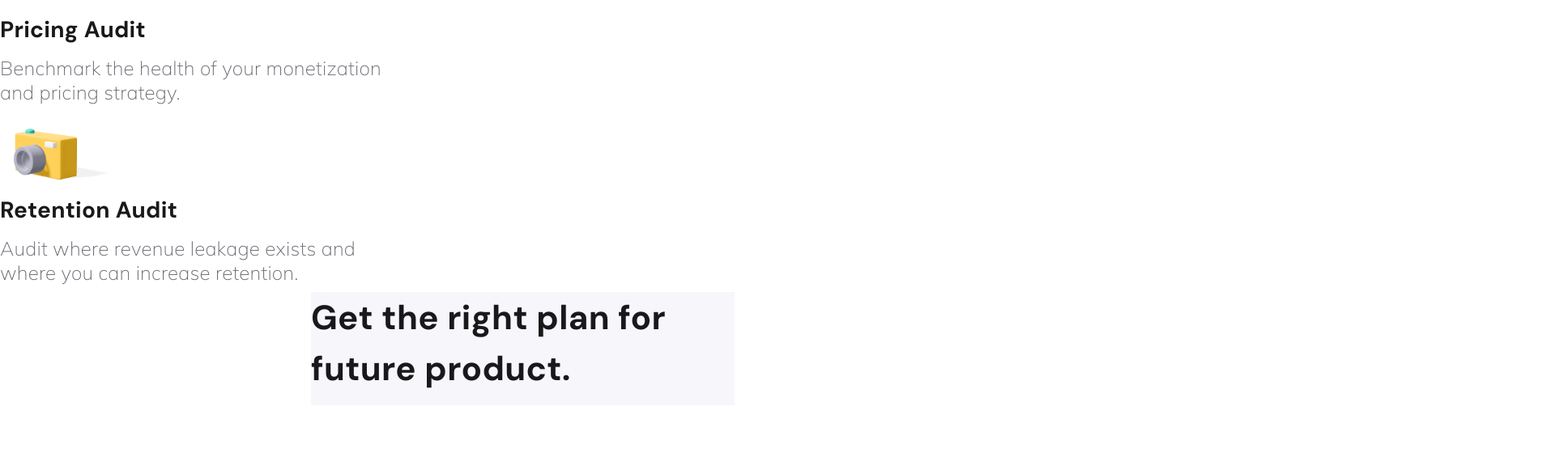
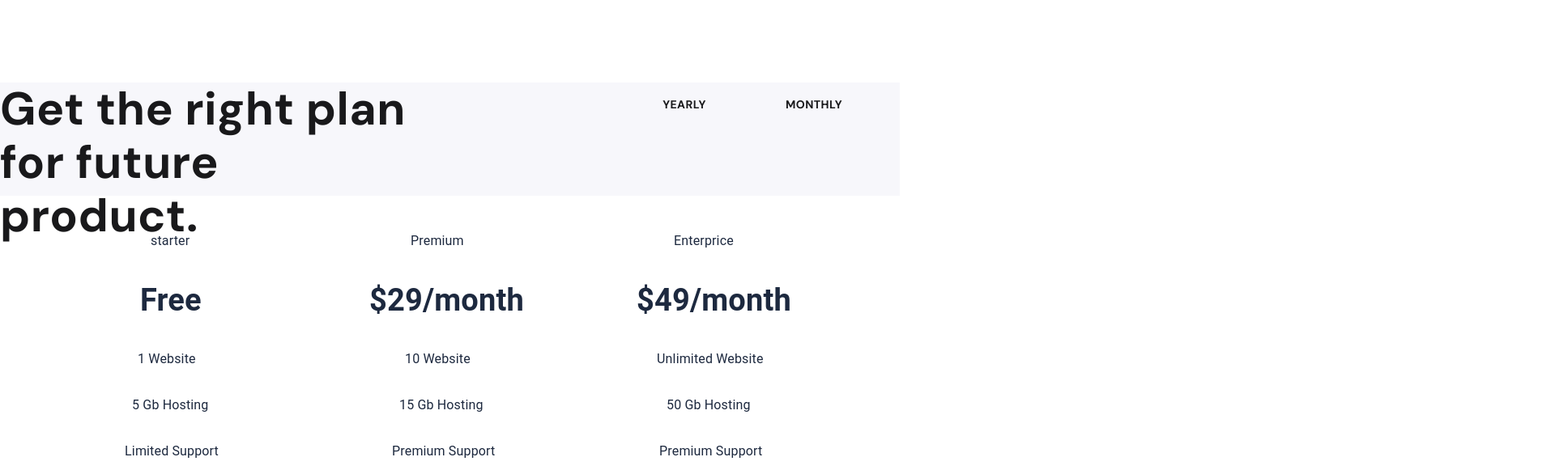
Before and after one commit to Mamoor000khan/Logoipsum-react-app, a React (Create React App) app: page / in a window 1280 px wide. Shown: the part 2830-3416 px from the top of the page at 81% size, 1920 px wide, since content can reach past the window. Built offline with nearby package versions, Linux system fonts and the light colour scheme.

Commit message:
fixes changes

```diff
--- a/src/components/Nav/navLinks.js
+++ b/src/components/Nav/navLinks.js
@@ -9,11 +9,13 @@ const useStyles = makeStyles((theme) => {
             '&:hover': {
                 textDecoration: 'none',
                 borderBottom: '2px solid #5454D4',
-                fontWeight: 'bold',
+                // fontWeight: 'bold',
                 color: '#19191B'
             }
         },
         navLinks: {
+            // width:'61px',
+            // height:'20px',
             marginRight: '208px',
         },
 
--- a/src/components/Nav/navbar.js
+++ b/src/components/Nav/navbar.js
@@ -17,27 +17,7 @@ const useStyles = makeStyles((theme) => ({
          marginBottom:'135px',
         },
 
-  link: {
-          fontSize: '17px',
-          textTransform: 'none',
-          color: '#696871',
-          margin: 'auto',
-          marginTop:'17px',
-
-       '&:hover': {
-                borderBottom: '2px solid #5454D4',
-                color: 'black',
-                lineHeight: 'inherit',
-                textDecoration: 'none',
-                fontWeight: 'bold',
-
-            },
-        },
-  navLinks: {
-            marginTop: '19px',
-        },
-
-  logo: {
+logo: {
           width:'221px',
           height:'39.22px',
           margin:'auto',
--- a/src/components/package/package.js
+++ b/src/components/package/package.js
@@ -10,20 +10,25 @@ import Cam from '../../assets/img/cam.png';
 
 
 const useStyles = makeStyles((theme) => ({
-    Package:{
+  package:{
+    width:'100%',
+    height:'350px',
+    textAlign:'start',
+    marginTop:'60px',
+  },
+
+  packageContainer:{
       display:'flex',
       justifyContent:'centre',
       textAlign:'centre',
-      width:'1026px',
-      height:'2300px',
-    },
+  },
 
-    img:{
+  img:{
       width:'151px',
       height:'97px',
     },
 
-    heading:{
+  heading:{
       width:'500px',
       height:'53px',
       color:'#19191B',
@@ -53,6 +58,7 @@ export default function Package() {
 
       return (
         <section className={classes.package}>
+          <div className={classes.packageContainer}>
             {/* CARD */}
           <Grid  >
               <img alt='' src={Card} className={classes.img}/>
@@ -86,6 +92,7 @@ export default function Package() {
                   retention.
               </Typography>
             </Grid>
+            </div>
       </section>
     );
 
--- a/src/components/pricing/pricing.js
+++ b/src/components/pricing/pricing.js
@@ -2,44 +2,23 @@ import React from 'react';
 
 import { makeStyles } from '@material-ui/core/styles';
 import Button from '@material-ui/core/Button';
-import Grid from '@material-ui/core/Grid';
-
 import PricingPack from './pricingpack';
 import { Typography } from '@material-ui/core';
 
 const useStyles = makeStyles((theme) => ({
-//  container: {
-//     maxWidth:'1090px',
-//     margin:'auto',
-//     display:'flex',
-//     /* flex-direction: column; */
-//     alignItems:'space-between',
-//     // marginTop:'160px'
-//  },
-//  heading: {
-//     width:'383px',
-//     marginLeft:'42px',
-//     height:'50px',
-//     marginBottom:'120px',
-//     fontSize:'42px',
-//     fontWeight:'500px',
-//     lineHeight:'50px',
-//     // position:'fixed'
-//     //  marginBottom: '120px',
-//  },
+
+pricing:{
+  width:'1111px',
+  height:'695px',
+},
 
 subscribeContainer: {
-  width:'2658px',
-  height:'695px',
-  // padding:'58.5px 70px','
-  display:'flex',
-  justifyContent:'space-between',
-  // alignItems:'center',
-  position:'absolute',
-  // bottom:'452px',
-  left:'30%',
-  // transform: translateX(-50%);
-},
+  width:'1111px',
+  height:'140px',
+   display:'flex',
+   justifyContent:'space-between',
+   backgroundColor:'#F7F7FB',
+  },
 
 textContainer: {
   width:'523px',
@@ -48,7 +27,8 @@ textContainer: {
   textAlign:'start',
   fontFamily:'Dm sans',
   fontWeight:700,
-  fontSize:'42px',
+  fontSize:'57px',
+  lineHeight:'66px',
   backgroundColor:'#F7F7FB',
 },
 switch:{
@@ -75,7 +55,7 @@ btn: {
 function Pricing () {
    const classes = useStyles();
     return (
-
+      <section className={classes.pricing}>
         <div className={classes.subscribeContainer} >
           <Typography className={classes.textContainer}>Get the right plan for future product.</Typography>
 
@@ -90,65 +70,15 @@ function Pricing () {
             monthly
           </Button>
 
-        {/* <div>
+
+      </div>
+      </div>
+      <div>
             <PricingPack/>
 
-      </div> */}
       </div>
-      </div>
+      </section>
     );
   };
 
  export default Pricing;
-
-
-// import React from 'react';
-// import { makeStyles } from '@material-ui/core/styles';
-
-// import Grid from '@material-ui/core/Grid';
-// import { Typography } from '@material-ui/core';
-
-// import Button from '@material-ui/core/Button';
-
-// const useStyles = makeStyles((theme) => ({
-//   root: {
-//     width: '1111px',
-
-//     marginTop: '200px'
-//   },
-//   btn: {
-//     '&:hover':{
-//       backgroundColor:'#5454D4',
-
-//     },
-//   },
-
-// }));
-
-// export default function Pricing() {
-//   const classes = useStyles();
-
-//   return (
-//     <div className={classes.root}>
-//       <Grid container spacing={1}>
-
-//         <Grid >
-//           <Typography>Get the right plan for future product.</Typography>
-//         </Grid>
-
-//         <Grid className={classes.btn} style={{ borderRadius: '15px 0px 0px 15px', marginLeft:'636px'}}>
-//         <Button  >
-//         Yearly
-//       </Button>
-
-//         </Grid>
-//         <Grid  className={classes.btn} style={{ borderRadius: '0px 15px 15px 0px', marginLeft:'36px'}}>
-//         <Button  >
-//         monthly
-//       </Button>
-//         </Grid>
-
-//       </Grid>
-//     </div>
-//   );
-// }
--- a/src/components/pricing/pricingpack.js
+++ b/src/components/pricing/pricingpack.js
@@ -62,7 +62,7 @@ export default function SpacingGrid() {
 
               <Grid className={classes.packItem} >
                   <Typography style={{marginTop:'44px', marginLeft:'51px'}}>Premium</Typography>
-                  <Typography>$29/<p>month</p></Typography>
+                  <Typography><b style={{fontSize:'38px'}}>$29/month</b></Typography>
                   <Typography style={{marginLeft:'44px'}}>10 Website</Typography>
                   <Typography style={{marginLeft:'37px'}}>15 Gb Hosting</Typography>
                   <Typography style={{marginLeft:'28px'}}>Premium Support</Typography>
```
